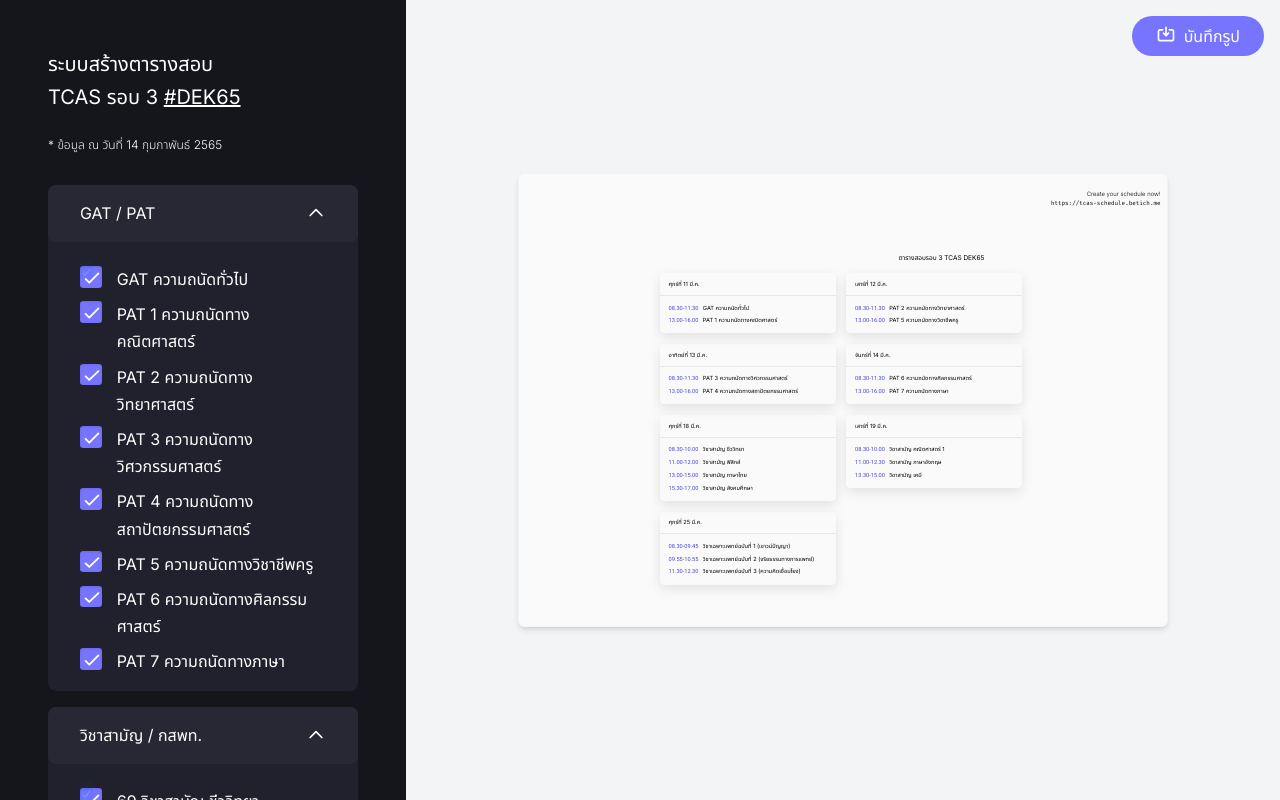
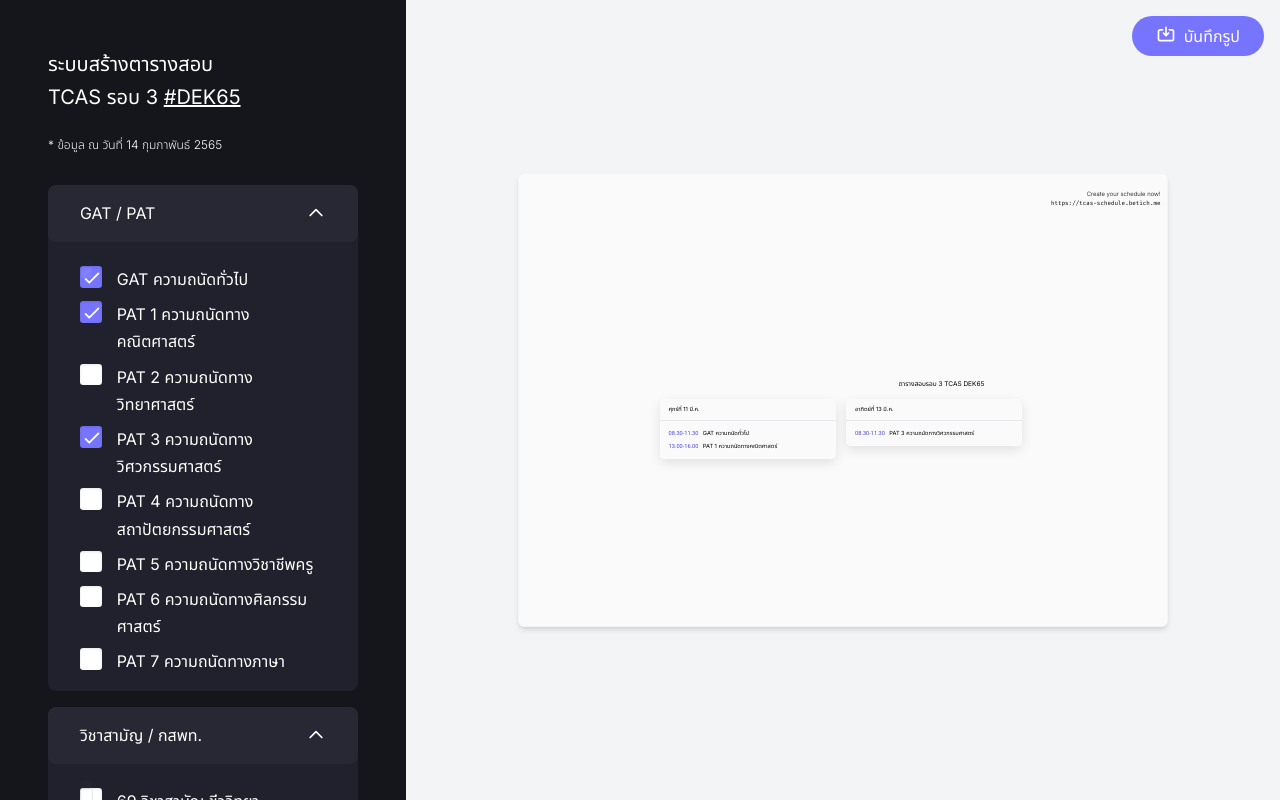
Before and after one commit to betich/tcas3-schedule-generator, a Next.js app: page / in a window 1280 px wide. Built offline with nearby package versions, Linux system fonts and the light colour scheme.

Commit message:
attempt to fix

```diff
--- a/src/pages/api/capture.ts
+++ b/src/pages/api/capture.ts
@@ -14,7 +14,9 @@
   const _height = isNaN(+height) ? 1668 : +height
 
   const file = await screenshot(
-    `http://${req.headers.host}/schedule?data=${data}&width=${_width}&height=${_height}`,
+    `http${(req.headers.host as string).includes("localhost" ? "" : "s")}://${
+      req.headers.host
+    }/schedule?data=${data}&width=${_width}&height=${_height}`,
     _width,
     _height
   )
--- a/src/pages/index.tsx
+++ b/src/pages/index.tsx
@@ -39,26 +39,7 @@
 }
 
 const intitalFormValues: IInitialFormValues = {
-  subjects: [
-    "GAT",
-    "PAT1",
-    "PAT3",
-    "PAT2",
-    "PAT5",
-    "PAT7",
-    "PAT4",
-    "PAT6",
-    "GEN09",
-    "GEN29",
-    "GEN39",
-    "GEN49",
-    "GEN59",
-    "GEN69",
-    "GEN19",
-    "MED1",
-    "MED2",
-    "MED3",
-  ],
+  subjects: ["GAT", "PAT1", "PAT3"],
 }
 
 const Home: NextPage = () => {
@@ -90,14 +71,14 @@
           if (inapp.browser === "line" || inapp.browser === "messenger" || inapp.browser === "facebook") {
             const a = document.createElement("a")
             a.href = imgUrl
-            a.download = `schedule.jpg`
+            a.download = `tcas-schedule.jpg`
             document.body.appendChild(a)
             a.click()
             a.remove()
           } else {
             const a = document.createElement("a")
             a.href = window.URL.createObjectURL(await res.blob())
-            a.download = `schedule.jpg`
+            a.download = `tcas-schedule.jpg`
             document.body.appendChild(a)
             a.click()
             a.remove()
```
